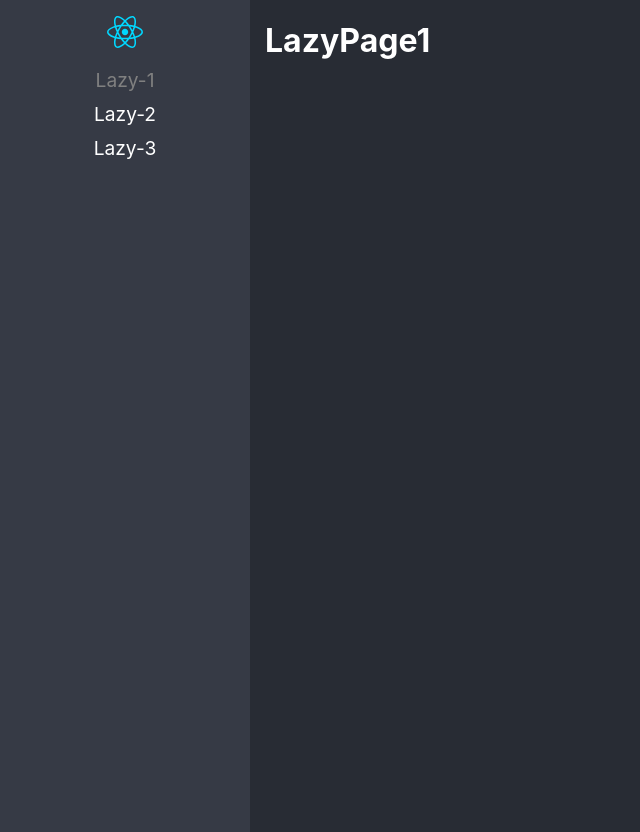
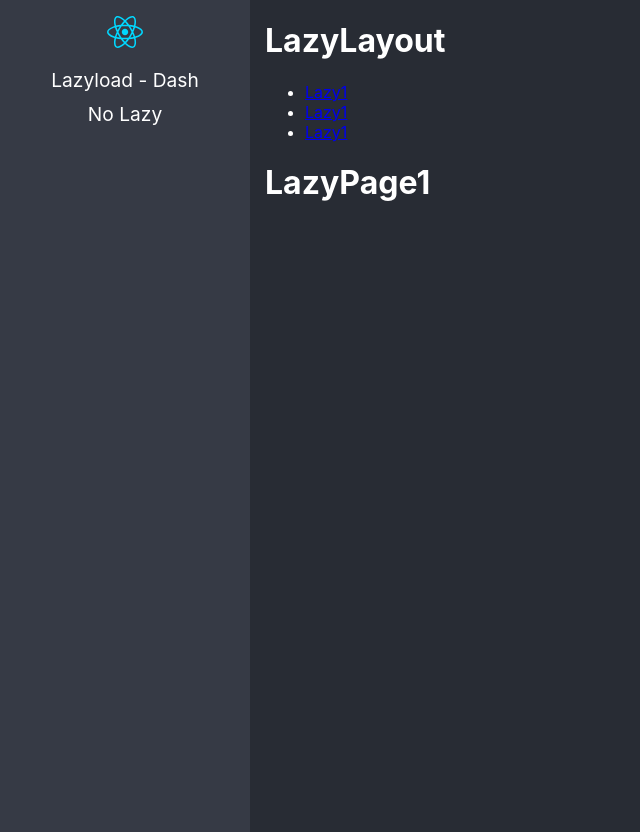
Before and after one commit to CarlosHugoRodriguezC/react-adv-2023, a React (Vite) app in the folder react-app/: page /lazyload/lazy1 in a window 1280 px wide. Before the commit this address led to /lazy1. Shown: the whole page, without its empty margins (0-640 px from the left). Built offline with nearby package versions, Linux system fonts and the light colour scheme.

Commit message:
nested routes with lazy load

```diff
--- /dev/null
+++ b/react-app/src/01-lazyload/layout/LazyLayout.tsx
@@ -0,0 +1,38 @@
+import { Navigate, NavLink, Route, Routes } from 'react-router-dom';
+import { LazyPage1, LazyPage2, LazyPage3 } from '../pages';
+
+export const LazyLayout = () => {
+  return (
+    <div>
+      <h1>LazyLayout</h1>
+      {/* Children routes will be here */}
+      <ul>
+        <li>
+          <NavLink to='lazy1'>Lazy1</NavLink>
+        </li>
+        <li>
+          <NavLink to='lazy2'>Lazy1</NavLink>
+        </li>
+        <li>
+          <NavLink to='lazy3'>Lazy1</NavLink>
+        </li>
+      </ul>
+      <Routes>
+        <Route path='lazy1' element={<LazyPage1 />} />
+        <Route path='lazy2' element={<LazyPage2 />} />
+        <Route path='lazy3' element={<LazyPage3 />} />
+        {/* <Route
+          path='*'
+          element={
+            <div>
+              <h1>Not Found</h1>
+            </div>
+          }
+        /> */}
+        <Route path='*' element={<Navigate to='lazy1' replace />} />
+      </Routes>
+    </div>
+  );
+};
+
+export default LazyLayout;
--- /dev/null
+++ b/react-app/src/01-lazyload/pages/NoLazy.tsx
@@ -0,0 +1,9 @@
+import React from 'react';
+
+export const NoLazy = () => {
+  return (
+    <div>
+      <h1>NoLazy</h1>
+    </div>
+  );
+};
--- a/react-app/src/routes/routes.ts
+++ b/react-app/src/routes/routes.ts
@@ -1,4 +1,5 @@
 import { lazy, LazyExoticComponent } from 'react';
+import { NoLazy } from '../01-lazyload/pages/NoLazy';
 // import { Lazy1, LazyPage2, LazyPage3 } from '../01-lazyload/pages';
 
 type JSXComponent = () => JSX.Element;
@@ -9,27 +10,21 @@ interface Route {
   name: string;
 }
 
-const Lazy1 = lazy(() => import('../01-lazyload/pages/LazyPage1'));
+const LazyLayout = lazy(() => import('../01-lazyload/layout/LazyLayout'));
 const Lazy2 = lazy(() => import('../01-lazyload/pages/LazyPage2'));
 const Lazy3 = lazy(() => import('../01-lazyload/pages/LazyPage3'));
 
 export const routes: Route[] = [
   {
-    to: '/lazy1',
-    path: 'lazy1',
-    Component: Lazy1,
-    name: 'Lazy-1',
+    to: '/lazyload/',
+    path: '/lazyload/*',
+    Component: LazyLayout,
+    name: 'Lazyload - Dash',
   },
   {
-    to: '/lazy2',
-    path: 'lazy2',
-    Component: Lazy2,
-    name: 'Lazy-2',
-  },
-  {
-    to: '/lazy3',
-    path: 'lazy3',
-    Component: Lazy3,
-    name: 'Lazy-3',
+    to: '/no-lazy',
+    path: 'no-lazy',
+    Component: NoLazy,
+    name: 'No Lazy',
   },
 ];
```
